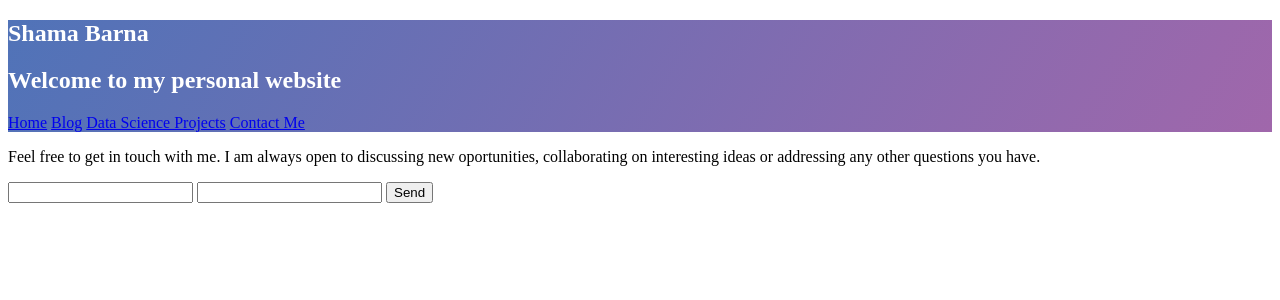
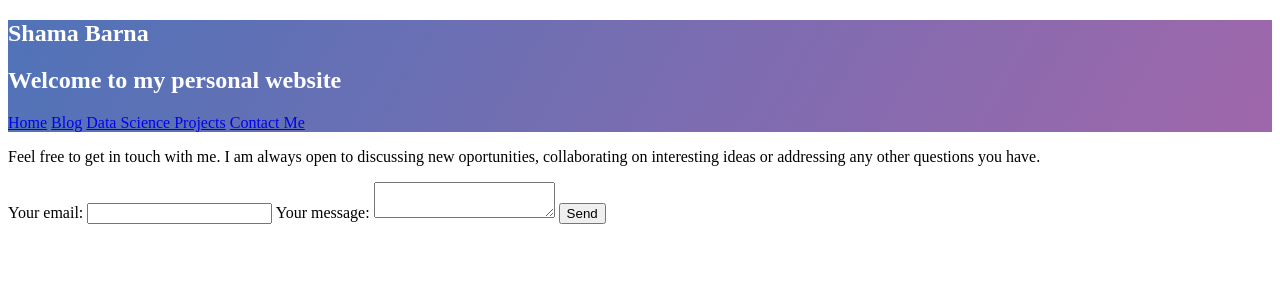
Before and after one commit to shamafarabi/shama.github.io, a Jekyll site: the page built from Contact.md, in a window 1280 px wide. Shown: the top 300 px of the page. Built offline with Jekyll 4.4.1, drawn with Linux system fonts in a browser that asks for light colours; nearby versions of some CDN libraries.

Commit message:
Update Contact.md

```diff
--- a/Contact.md
+++ b/Contact.md
@@ -6,8 +6,20 @@ permalink: /Contact/
 ---
 Feel free to get in touch with me. I am always open to discussing new oportunities, collaborating on interesting ideas or addressing any other questions you have.
 
-<form action="https://formspree.io/maypqlga" method="POST">
-  <input type="text" name="name">
-  <input type="email" name="_replyto">
-  <input type="submit" value="Send">
+<form
+  action="https://formspree.io/maypqlga"
+  method="POST"
+>
+  <label>
+    Your email:
+    <input type="text" name="_replyto">
+  </label>
+  <label>
+    Your message:
+    <textarea name="message"></textarea>
+  </label>
+
+  <!-- your other form fields go here -->
+
+  <button type="submit">Send</button>
 </form>
```
